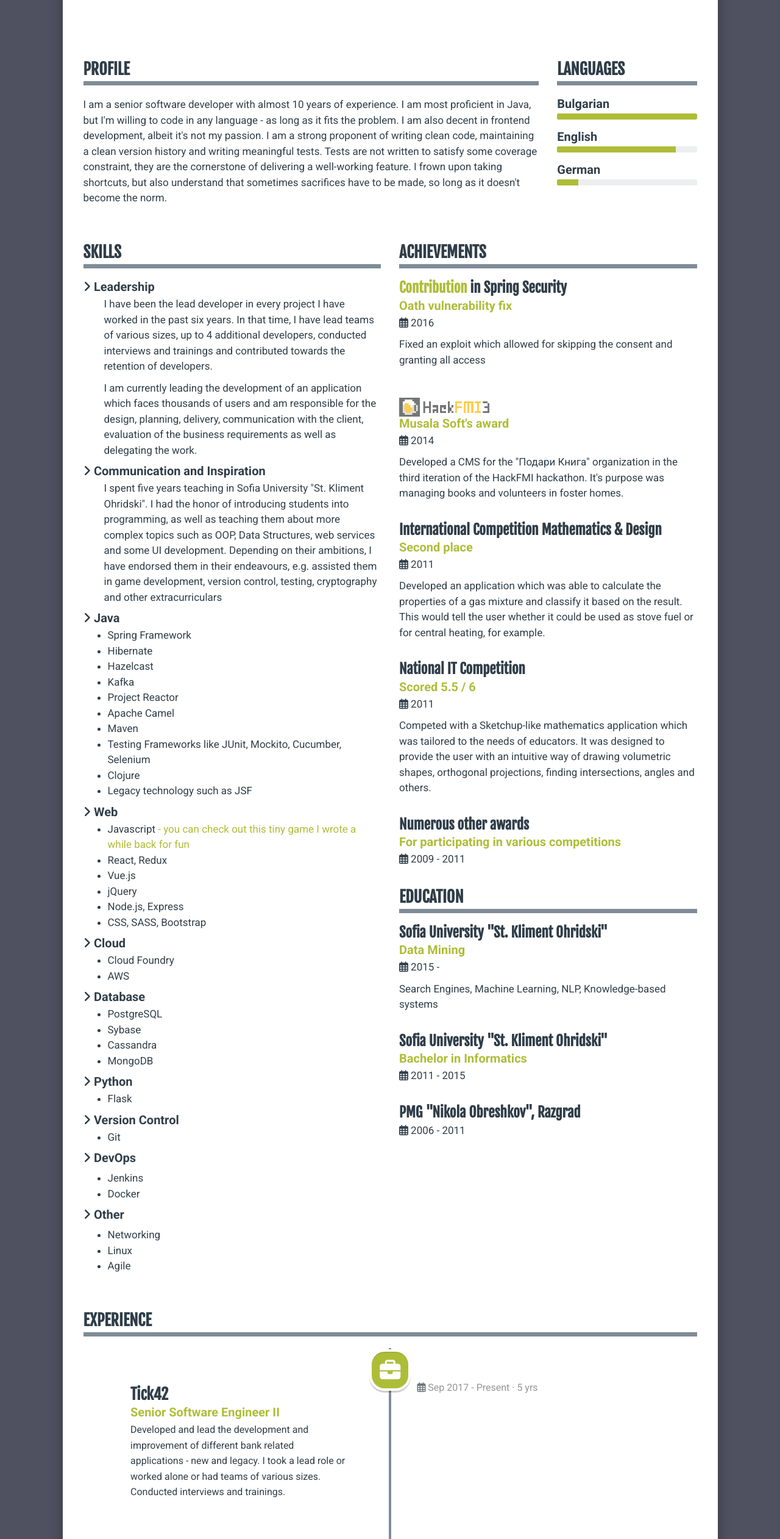
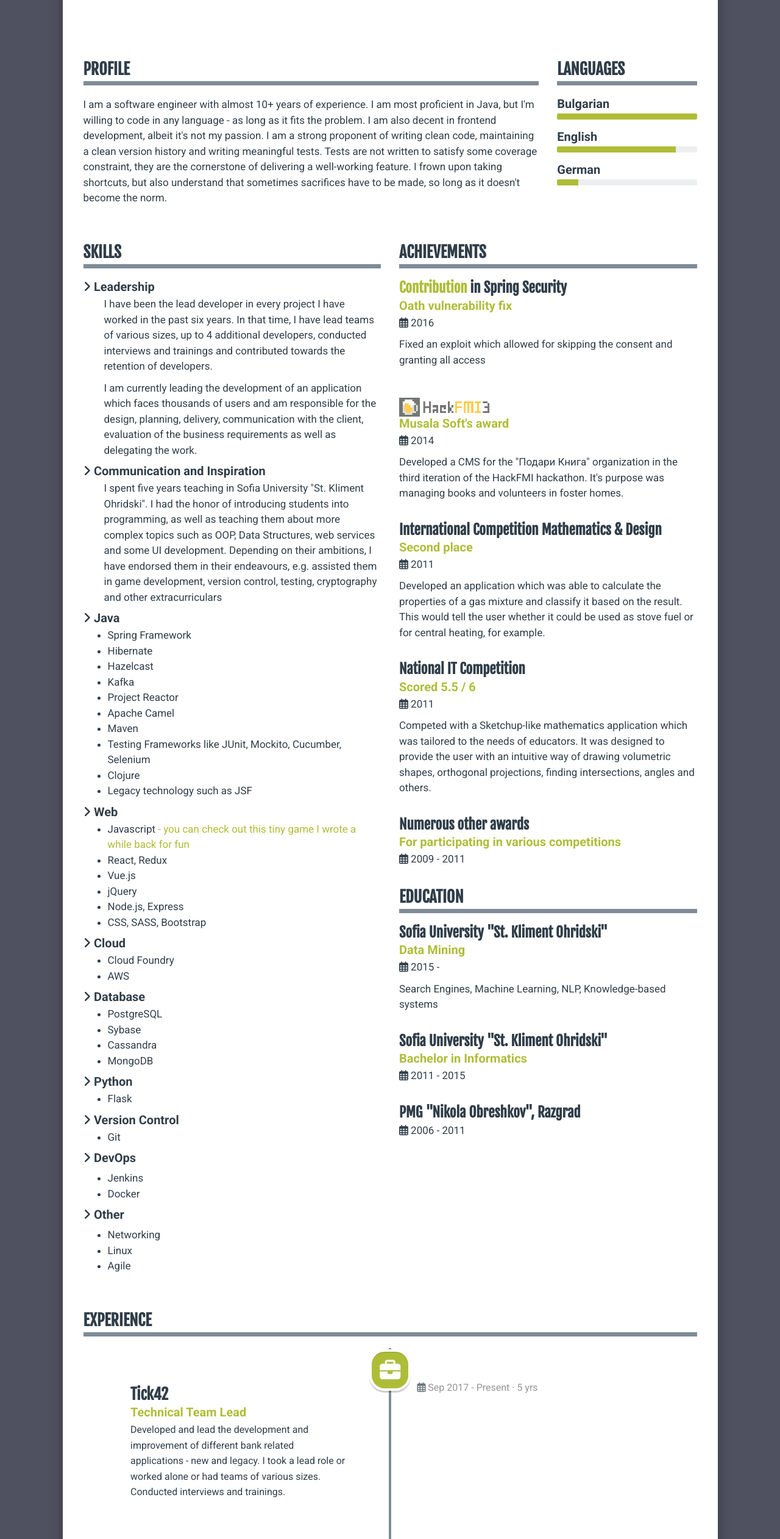
Before and after one commit to gharizanov92/gh-pages, a plain HTML site: page index.html in a window 1280 px wide. Shown: the part 277-2800 px from the top of the page at 61% size. Drawn offline with nearby package versions, Linux system fonts and the light colour scheme; a web font is replaced by a local one.

Commit message:
- updated experience

```diff
--- a/index.html
+++ b/index.html
@@ -81,7 +81,7 @@
                     <h1 class="section-title">Profile</h1>
                     <div class="print-shadow"></div>
                     <p>
-                        I am a senior software developer with almost 10 years of experience. I am most proficient in
+                        I am a software engineer with almost 10+ years of experience. I am most proficient in
                         Java,
                         but I'm willing to code in any language - as long as it fits the problem. I am also decent in
                         frontend development, albeit it's not my passion.
@@ -327,7 +327,7 @@
 
                     <div class="cd-timeline__content js-cd-content experience-section">
                         <h2>Tick42</h2>
-                        <h3 class="secondary">Senior Software Engineer II</h3>
+                        <h3 class="secondary">Technical Team Lead</h3>
                         <p>
                             Developed and lead the development and improvement of different bank related applications -
                             new and legacy. I took a lead role or worked alone or had teams of various sizes. Conducted
```
